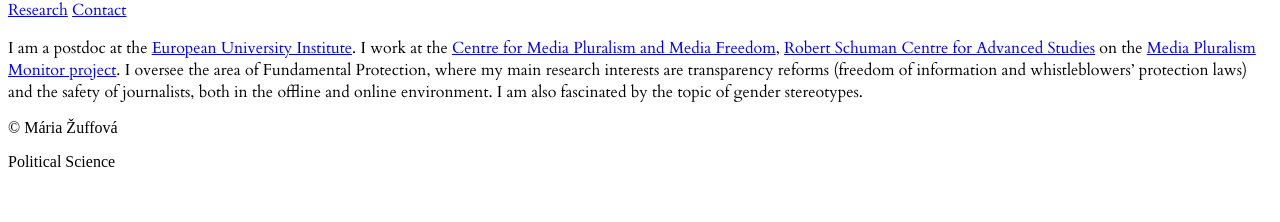
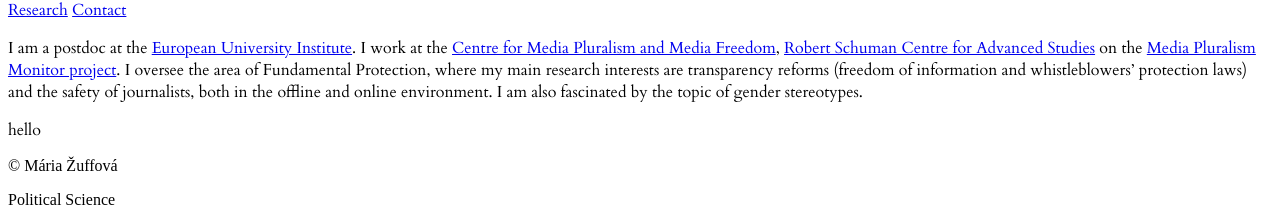
Before and after one commit to mariazuffova/jekyll-profile-site, a Jekyll site: the page built from index.md, in a window 1280 px wide. Shown: the part 1244-1466 px from the top of the page. Built offline with Jekyll 4.4.1, drawn with Linux system fonts in a browser that asks for light colours; a script that is not in the unit is left out; before the commit the page ends 1431 px from its top, so only the background shows below that.

Commit message:
Update Home page “home-content”

```diff
--- a/_data/home.yml
+++ b/_data/home.yml
@@ -1,7 +1,8 @@
 greeting: Welcome!
-teaser: I am a postdoc at the [European University
-  Institute](https://www.eui.eu). I work at the [Centre for Media Pluralism and
-  Media Freedom](https://cmpf.eui.eu), [Robert Schuman Centre for Advanced
+teaser: >-
+  I am a postdoc at the [European University Institute](https://www.eui.eu). I
+  work at the [Centre for Media Pluralism and Media
+  Freedom](https://cmpf.eui.eu), [Robert Schuman Centre for Advanced
   Studies](https://www.eui.eu/DepartmentsAndCentres/RobertSchumanCentre) on the
   [Media Pluralism Monitor
   project](https://cmpf.eui.eu/media-pluralism-monitor/mpm-2020/). I oversee the
@@ -9,6 +10,9 @@
   transparency reforms (freedom of information and whistleblowers' protection
   laws) and the safety of journalists, both in the offline and online
   environment. I am also fascinated by the topic of gender stereotypes.
+
+
+  h﻿ello
 buttons:
   primary:
     text: Research
```
